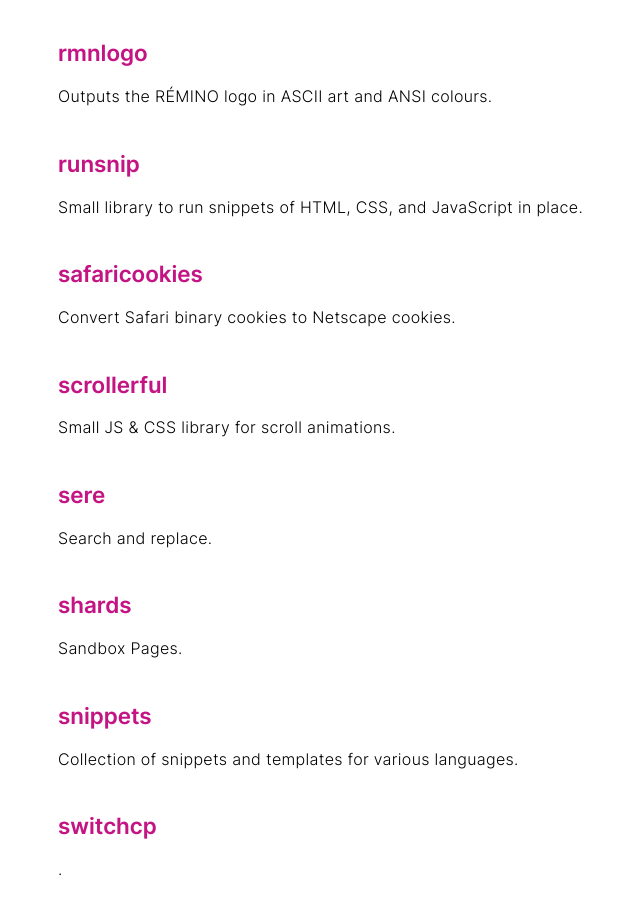
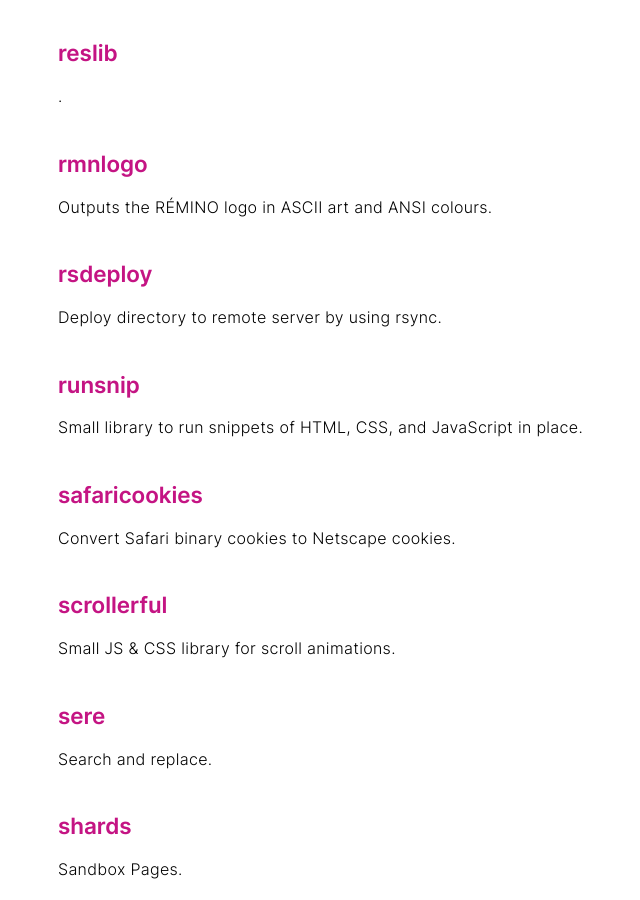
Before and after one commit to remino/remino.github.io, a Jekyll site: the page built from index.md, in a window 1280 px wide and 900 px high, scrolled down 6491 px. Shown: the whole window, without its empty margins (302-942 px from the left). Built offline with Jekyll 4.4.1, drawn with Linux system fonts in a browser that asks for light colours.

Commit message:
Add rsdeploy, omz-plugin-pj

```diff
--- a/_data/repos.json
+++ b/_data/repos.json
@@ -270,6 +270,12 @@
 		"url": "https://github.com/remino/omz-plugin-mysql-alias"
 	},
 	{
+		"description": "",
+		"homepageUrl": "",
+		"name": "omz-plugin-pj",
+		"url": "https://github.com/remino/omz-plugin-pj"
+	},
+	{
 		"description": "Template for Oh My Zsh plugin",
 		"homepageUrl": "",
 		"name": "omz-plugin-template",
@@ -334,6 +340,12 @@
 		"homepageUrl": "",
 		"name": "rmnlogo",
 		"url": "https://github.com/remino/rmnlogo"
+	},
+	{
+		"description": "Deploy directory to remote server by using rsync",
+		"homepageUrl": "",
+		"name": "rsdeploy",
+		"url": "https://github.com/remino/rsdeploy"
 	},
 	{
 		"description": "Small library to run snippets of HTML, CSS, and JavaScript in place",
```
